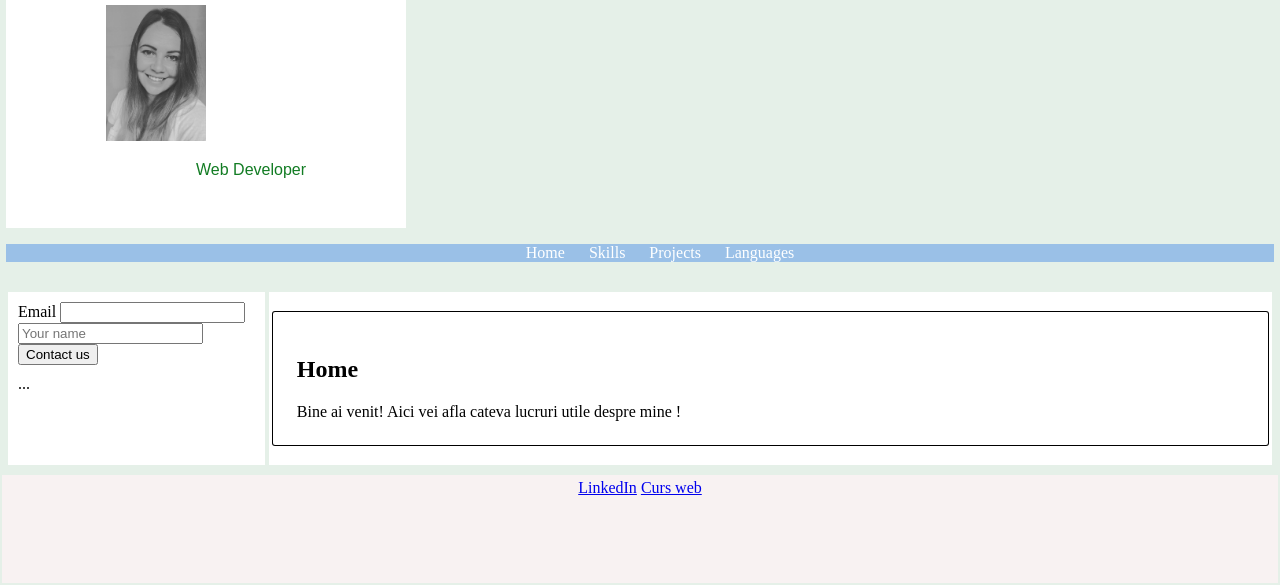
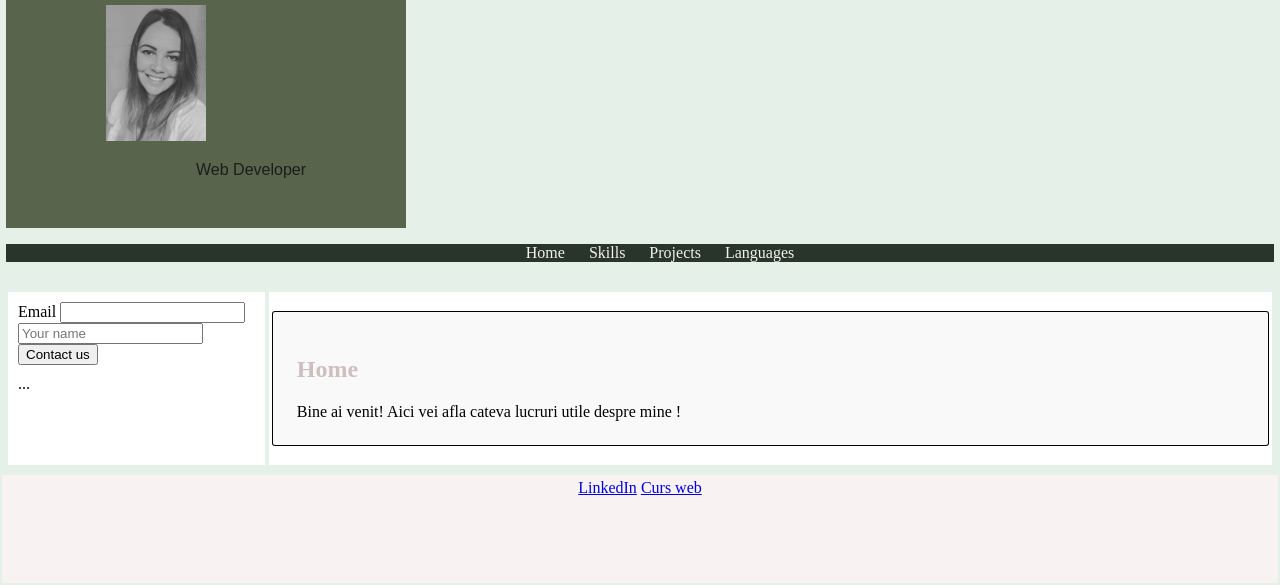
Before and after one commit to bilcadina/bilcadina.github.io, a plain HTML site: page index.html in a window 1280 px wide. Shown: the part 228-813 px from the top of the page. Drawn offline with Linux system fonts and the light colour scheme.

Commit message:
style changes

```diff
--- a/style.css
+++ b/style.css
@@ -12,15 +12,19 @@ body{
 div {background-color: #fff;}
 
   #header{
+      background-color: rgb(88, 100, 76);
      align-content:stretch;
      padding: 100px;
      width: 200px;
      height: 250px;
 
 }
+   h1, h2 {
+        color:rgb(206, 190, 192);
+    }
 
   #job-title{
-     color: rgb(18, 124, 35);
+     color: rgb(26, 31, 27);
      text-align:right;
    }
    #side-menu{
@@ -30,8 +34,8 @@ div {background-color: #fff;}
 
     #top-menu-bar {
         text-align: center;
-        color:rgb(8, 61, 30);
-        background-color: #9ac0e7;
+        color:rgb(228, 241, 232);
+        background-color: #29352b;
     }
     #top-menu-bar li{
         display: inline;
@@ -41,12 +45,12 @@ div {background-color: #fff;}
     #top-menu-bar a {
         text-decoration: none;
          padding: 5 15px 5 15px;
-         color: #fff;
+         color: rgb(245, 241, 241);
          display: inline-block;
     }
 
-    #top-menu-bar a:visited{
-        color:#fff
+    #top-menu-bar a:visited {
+        color:rgb(242, 248, 244)
     }
 
     #top-menu-bar a:hover{
@@ -55,7 +59,7 @@ div {background-color: #fff;}
     }
 
       .page {
-          background-color: #fff;
+          background-color: rgba(208, 214, 209, 0.151);
           margin: 16px 0;
           padding: 24px;
           box-shadow: 0 0 0 1px;
@@ -63,7 +67,7 @@ div {background-color: #fff;}
     }
 
     li {
-        color:blue;
+        color:rgb(42, 43, 35);
     }
     table {background-color:rgb(194, 240, 202)}
 
```
